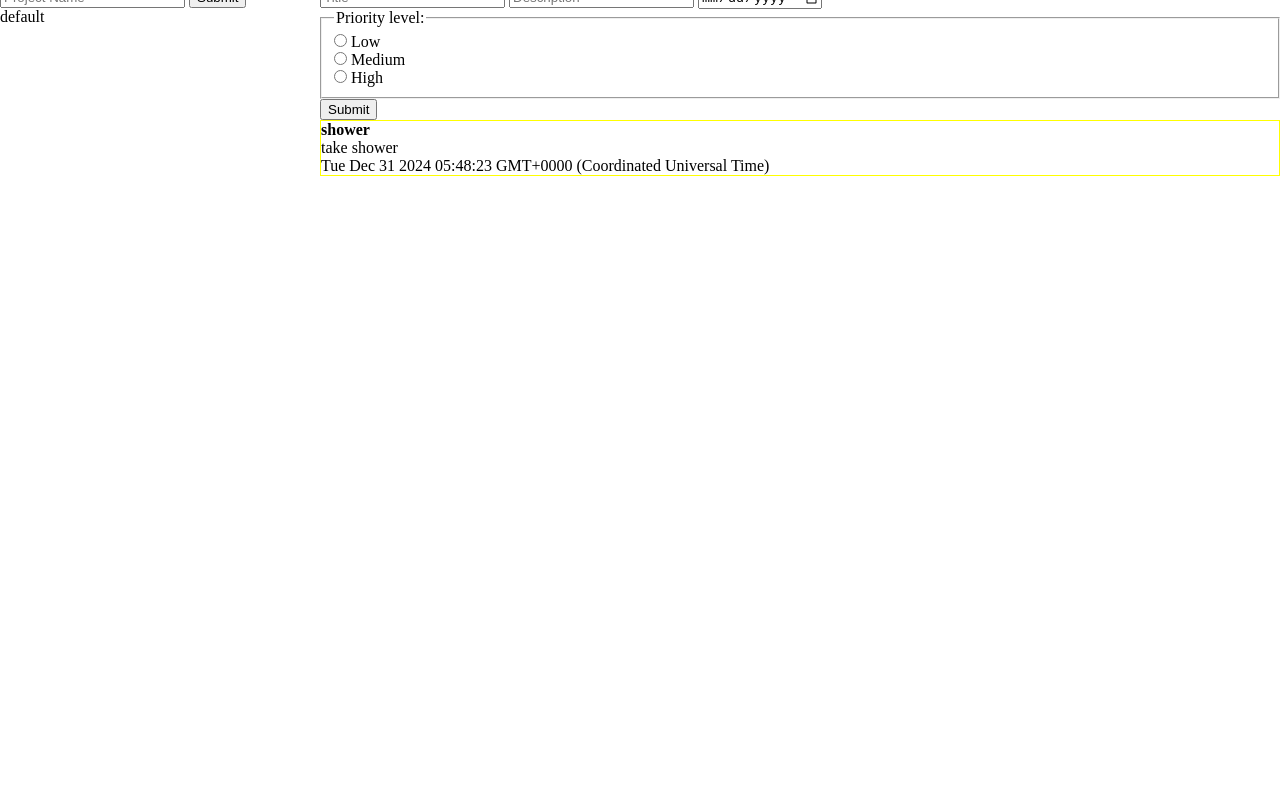
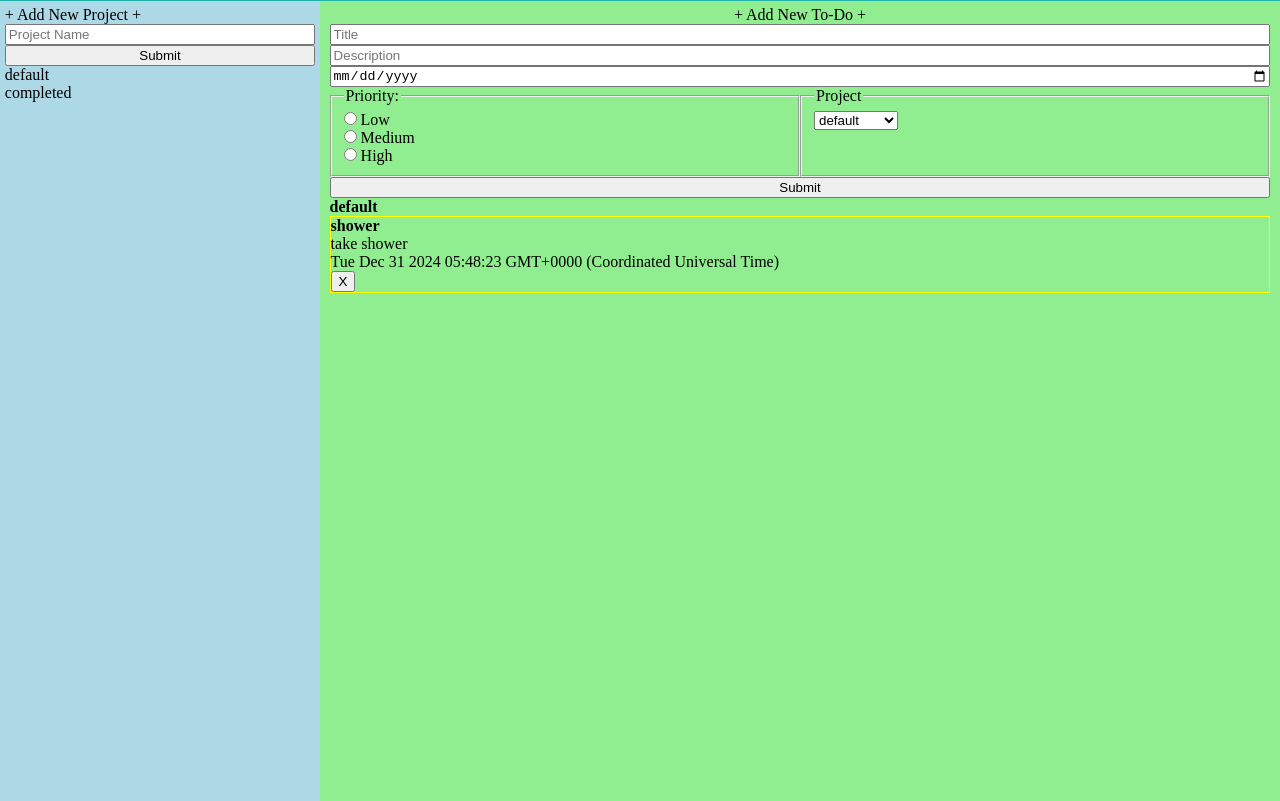
Before and after one commit to TheOdinProjectHomework/todo-list, a website built with webpack: page src/template.html in a window 1280 px wide. Shown: the part 68-869 px from the top of the page. Before the commit the page ends 800 px from the top, so only its background shows below. Built offline with nearby package versions, Linux system fonts and the light colour scheme.

Commit message:
delete logic added to todo cards

```diff
--- a/src/index.js
+++ b/src/index.js
@@ -5,6 +5,7 @@ console.log("Webpack is running: npx webpack serve");
 // Global Variables
 let allProjects = [];
 let allTodos = [];
+let currentProject = 'default';
 
 // class module //
 class Project {
@@ -28,6 +29,11 @@ class Project {
 
     addTodo (todo) {
         this._todos.push(todo);
+    }
+
+    deleteTodo (todoToDelete) {
+        let updatedTodos = this._todos.filter(todo => todo !== todoToDelete);
+        this._todos = [...updatedTodos];
     }
 }
 
@@ -71,10 +77,13 @@ const todoCard = (title, description, dueDate, priority) => {
     let descP = document.createElement('p');
     descP.textContent = description;
     let date = document.createElement('p');
+    let deleteBtn = document.createElement('button');
+    deleteBtn.textContent = 'X';
     date.textContent = dueDate;
     divCard.appendChild(titleH4);
     divCard.appendChild(descP);
     divCard.appendChild(date);
+    divCard.appendChild(deleteBtn);
     if(priority === "low"){
         divCard.style.border = "1px solid yellow";
     } else if(priority === "medium"){
@@ -82,11 +91,24 @@ const todoCard = (title, description, dueDate, priority) => {
     } else {
         divCard.style.border = "1px solid red";
     }
+    // delete logic
+    deleteBtn.addEventListener("click", () => {
+        let thisTodo = allTodos.find(todo => todo.title === title);
+        console.log("deleteBtn clicked: " + thisTodo.title);
+        if(!thisTodo) {
+            console.log("Todo not found");
+            return;
+        }
+        let project = allProjects.find(project => project.title === currentProject);
+        project.deleteTodo(thisTodo);
+        loadTodos(project.todos, project.title);
+    })
     return divCard;
 }
 
 const projectCard = (title) => {
     let divCard = document.createElement('div');
+    divCard.className = 'projectCard';
     let titleP = document.createElement('p');
     titleP.innerText = title;
     divCard.appendChild(titleP);
@@ -95,26 +117,40 @@ const projectCard = (title) => {
 
 // object creation logic //
 let testProject = new Project('default', 'testing class');
+let completedProjects = new Project('completed', 'Completed tasks');
 let todo1 = new Todo('shower', 'take shower', new Date, 'low', false);
 console.log(testProject);
 console.log(todo1);
 testProject.addTodo(todo1);
 console.log(testProject);
-allProjects.push(testProject);
+allProjects.push(testProject, completedProjects);
 allTodos.push(todo1);
 
 // form post logic
 let form = document.getElementById('newTodoForm');
+let projectSelect = document.getElementById('projectOption');
+const projectMenu = () => {
+    allProjects.forEach((option) => {
+    let optionValue = document.createElement('option');
+    optionValue.textContent = option.title;
+    optionValue.value = option.title;
+    projectSelect.appendChild(optionValue);
+})}
+
 form.addEventListener('submit', (e) => {
     e.preventDefault();
+    console.log(`Selected Project: ${projectSelect.value}`);
     let title = document.getElementById('fTitle');
     let description = document.getElementById('fDescription');
     let dueDate = document.getElementById('fDate');
     let priority = document.querySelector('input[name="priority"]:checked');
     let newTodo = new Todo(title.value, description.value, dueDate.value, priority.value);
+    let selected = allProjects.find(project => project.title === projectSelect.value);
+    selected.addTodo(newTodo);
+    console.log(selected);
     allTodos.push(newTodo);
-    todosDiv.innerHTML = "";
-    loadTodos();
+    // todosDiv.innerHTML = "";
+    loadTodos(selected.todos, selected.title);
     console.log(newTodo);
 })
 
@@ -126,6 +162,8 @@ projectForm.addEventListener("submit", (e) => {
     allProjects.push(newProject);
     projectsDiv.innerHTML = "";
     loadProjects();
+    projectSelect.innerHTML = "";
+    projectMenu();
 });
 
 // index logic //
@@ -136,16 +174,32 @@ console.log(allProjects);
 const loadProjects = () => {
     allProjects.forEach((project) => {
         let p = projectCard(project.title);
+        p.addEventListener('click', () => {
+            loadTodos(project.todos, project.title);
+            currentProject = project.title;
+            console.log(`current project: ${currentProject}`);
+        })
         projectsDiv.appendChild(p);
     })
 }
 
-const loadTodos = () => {
-    allTodos.forEach((todo) => {
-        let x = todoCard(todo.title, todo.description, todo.dueDate, todo.priority);
-        todosDiv.appendChild(x);
-    })
+const loadTodos = (array, name) => {
+    let nameh4 = document.getElementById('project-name');
+    nameh4.textContent = name;
+    todosDiv.innerHTML = '';
+    if(!array || array.length < 1) {
+        let errorMsg = document.createElement('p');
+        errorMsg.textContent = 'No to-dos found';
+        todosDiv.appendChild(errorMsg);
+    } else {
+        array.forEach((todo) => {
+            let x = todoCard(todo.title, todo.description, todo.dueDate, todo.priority);
+            todosDiv.appendChild(x);
+        })
+    }
 }
 
+console.log(`current project: ${currentProject}`);
 loadProjects();
-loadTodos();
+loadTodos(testProject.todos, testProject.title);
+projectMenu();
--- a/src/styles.css
+++ b/src/styles.css
@@ -3,12 +3,58 @@
     margin: 0;
 }
 
+header {
+    text-align: center;
+    padding: 1em;
+    background-color: lightseagreen;
+}
+
 main {
+    height: 100vh;
     display: grid;
     grid-template-columns: repeat(2, 25% 75%);
+}
+
+#projectSection {
+    background-color: rgb(173, 216, 230);
+    height: 100%;
+    padding: .3em;
+}
+
+#todosSection {
+    background-color: lightgreen;
+    padding: 0.3rem .6em;
+}
+
+#todosSection p:first-child {
+    text-align: center;
+}
+
+/* projectCard */
+.projectCard:hover {
+    cursor: pointer;
+    background-color: rgb(45, 174, 218);
+    border-radius: 5px;
 }
 
 /* todo Card */
 .todoCard {
     border: 1px solid black;
 }
+
+/* newProjectForm */
+#newProjectForm {
+    display: flex;
+    flex-direction: column;
+}
+
+/* newTodoForm */
+#newTodoForm {
+    display: flex;
+    flex-direction: column;
+}
+
+#fieldset-div {
+    display: grid;
+    grid-template-columns: repeat(2, 1fr);
+}
--- a/src/template.html
+++ b/src/template.html
@@ -7,13 +7,13 @@
 </head>
 <body>
     <header>
-        <h1>Todo List Project</h1>
+        <h1>To-do List Project</h1>
     </header>
     <main>
         <section id="projectSection">
             <div>
                 <form id="newProjectForm">
-                    <p>+ Add new project +</p>
+                    <p>+ Add New Project +</p>
                     <input type="text" id="projectTitle" placeholder="Project Name"/>
                     <input type="submit"/>
                 </form>
@@ -22,13 +22,14 @@
         </section>
         <section id="todosSection">
             <div>
-                <p>+ add new to-do +</p>
+                <p>+ Add New To-Do +</p>
                 <form id="newTodoForm">
                     <input type="text" placeholder="Title" id="fTitle" required/>
                     <input type="text" placeholder="Description" id="fDescription" required/>
                     <input type="date" id="fDate" required/>
+                    <div id="fieldset-div">
                         <fieldset>
-                        <legend>Priority level:</legend>
+                            <legend>Priority:</legend>
                             <input type="radio" id="fLow" name="priority" value="low">
                             <label for="fLow">Low</label><br>
                             <input type="radio" id="fMedium" name="priority" value="medium">
@@ -36,9 +37,15 @@
                             <input type="radio" id="fHigh" name="priority" value="high">
                             <label for="fHigh">High</label><br>
                         </fieldset>
+                        <fieldset>
+                            <legend>Project</legend>
+                            <select name="Project" id="projectOption"></select>
+                        </fieldset>
+                    </div>
                     <input type="submit"/>
                 </form>
             </div>
+            <h4 id="project-name"></h4>
             <div id="newTodo"></div>
         </section>
     </main>
```
Lines whose indentation alone changed are shown as unchanged.
